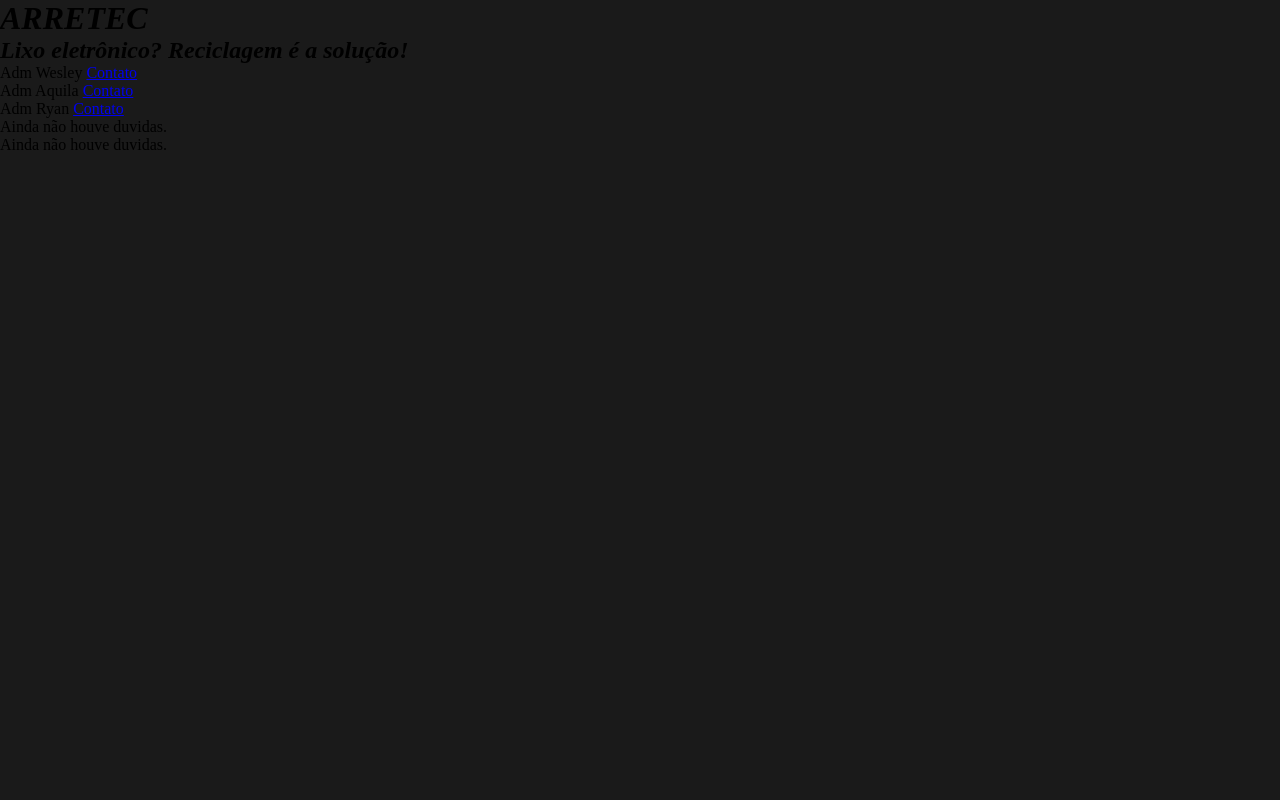
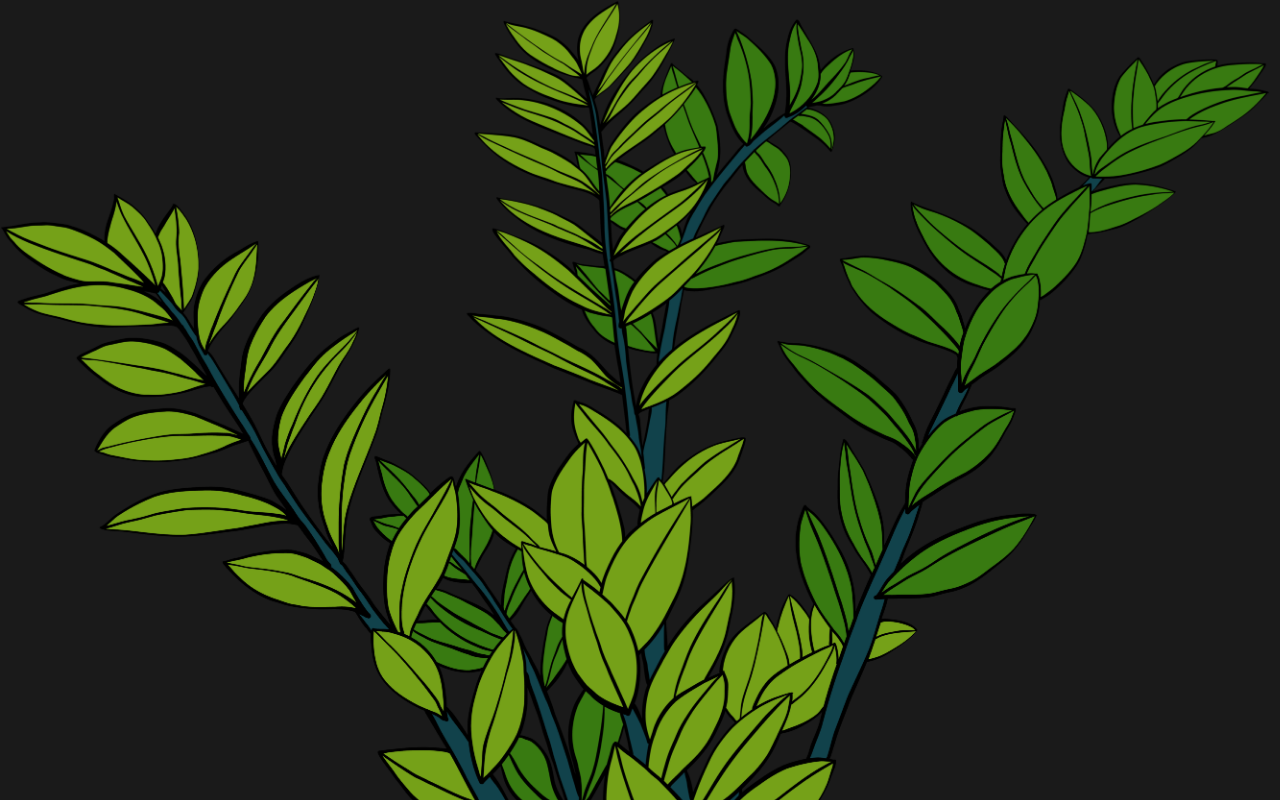
Before and after one commit to PHFA17/Coleta-de-lixo-eletronico, a plain HTML site: page contatos.html in a window 1280 px wide. Shown: the top 800 px of the page. Drawn offline with Linux system fonts and the light colour scheme; the site is published under a folder, as on GitHub Pages, so addresses that start at the root find nothing.

Commit message:
planta corrigida3

```diff
--- a/contatos.html
+++ b/contatos.html
@@ -1,7 +1,7 @@
 <link rel="stylesheet" href="style.css">
 
 <header>
-    <img src="/images/vecteezy_simplicity-zanzibar-gem-plant-simplicity-freehand-drawing_11793510.png" alt="" id="flor1">
+    <img src="./images/vecteezy_simplicity-zanzibar-gem-plant-simplicity-freehand-drawing_11793510.png" alt="" id="flor1">
     <div id="sqrdiv"><div id="square"></div></div>
     <h1><i>ARRETEC</i></h1>
     <h2><i>Lixo eletrônico? Reciclagem é a solução!</i></h2>
```
Also changed, not shown: index.html (+1 -1 lines).
